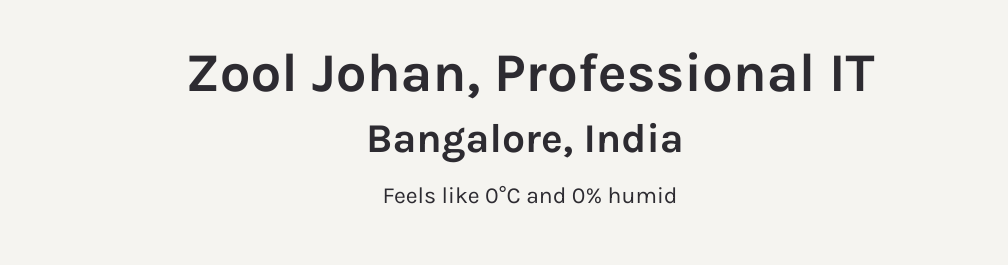
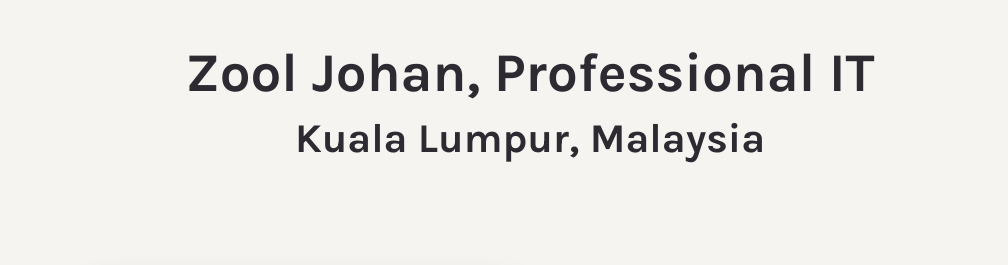
Before and after one commit to zoolhelmy/zoolhelmy.github.io, a plain HTML site: page index.html in a window 1280 px wide. Shown: the top 265 px of the page, without its empty margins (110-1118 px from the left). Drawn offline with Linux system fonts and the light colour scheme; no server answers.

Commit message:
Update index.html

```diff
--- a/index.html
+++ b/index.html
@@ -33,8 +33,8 @@
         <div class="container">
             <!-- <p>Welcome to</p> -->
             <h1 title="Zoolhelmy.com">Zool Johan, Professional IT</h1>
-			<h2><a href="https://wikitravel.org/en/Bengaluru" target="_blank" class="link--nohyper">Bangalore, India</a> <img id="weather-icon" src="" alt=""></h2>
-			<a href="http://weather.zoolhelmy.com" target="_blank" class="link--nohyper"><div id="weather-data">Feels like 0°C and 0% humid</div></a>
+			<h2><a href="https://wikitravel.org/en/Kuala_Lumpur" target="_blank" class="link--nohyper">Kuala Lumpur, Malaysia</a> <!-- <img id="weather-icon" src="" alt=""> --></h2>
+			<!-- <a href="http://weather.zoolhelmy.com" target="_blank" class="link--nohyper"><div id="weather-data">Feels like 0°C and 0% humid</div></a> -->
         </div>
     </header>
 
```
